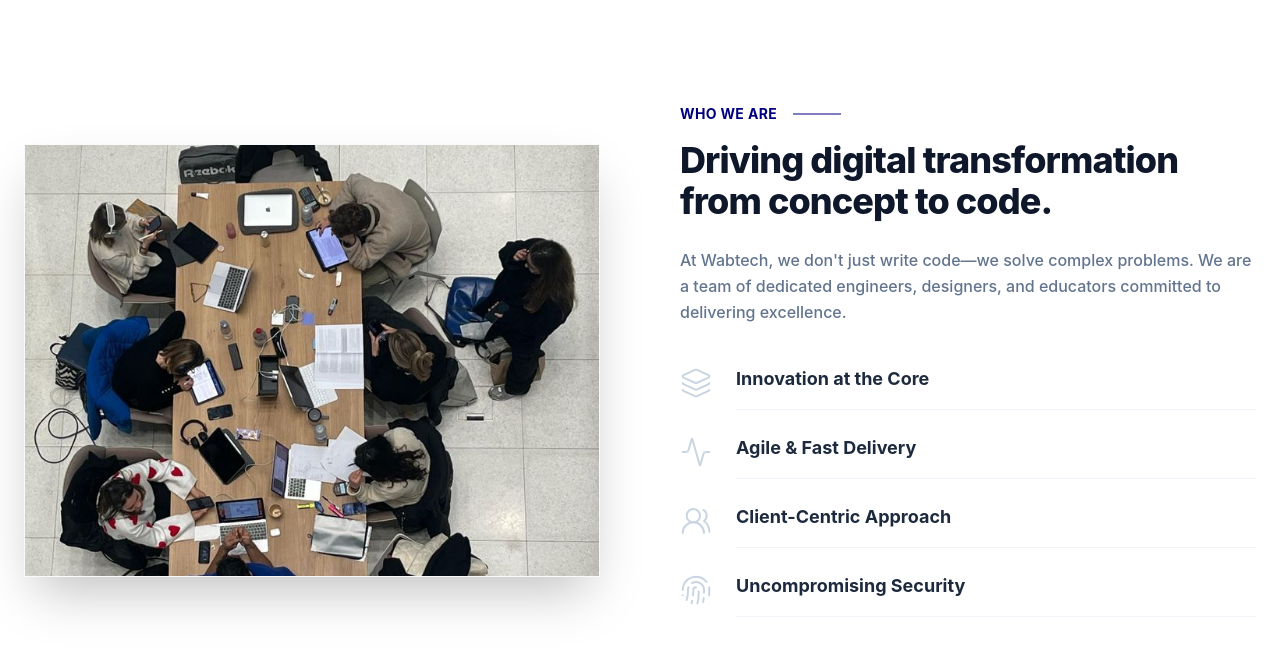
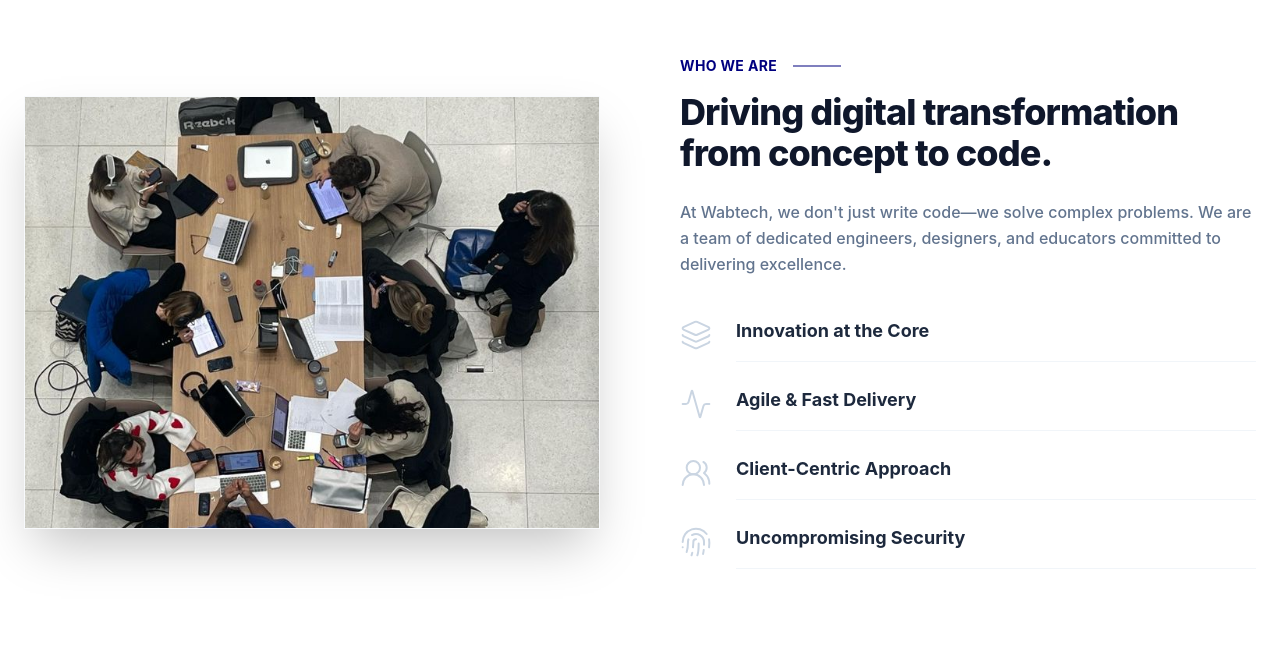
Before and after one commit to OgeeTech/wabtech, a Vue app: page / in a window 1280 px wide. Shown: the part 792-1448 px from the top of the page. After the commit the page ends 1409 px from the top, so only its background shows below. Built offline with nearby package versions, Linux system fonts and the light colour scheme; what @tanstack/vue-query would draw is missing.

Commit message:
refectored about page

```diff
--- a/src/components/About.vue
+++ b/src/components/About.vue
@@ -68,7 +68,7 @@
 </script>
 
 <template>
-  <section id="about" class="py-12 lg:py-24 bg-white text-slate-900">
+  <section id="about" class="py-12 bg-white text-slate-900">
     <div class="container mx-auto px-6">
       <div class="flex flex-col lg:flex-row items-stretch gap-16 lg:gap-20">
         <!-- Left Side: Image -->
```
